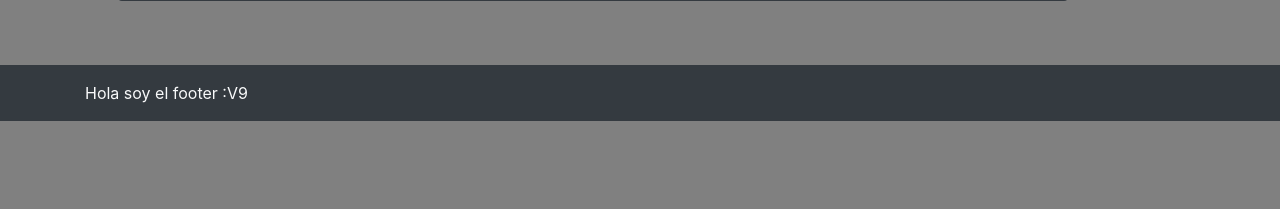
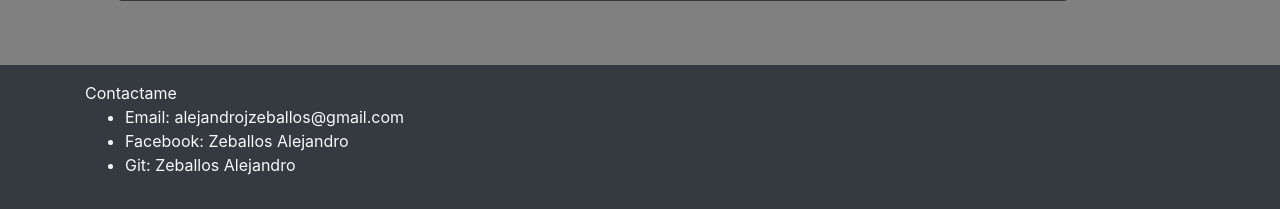
Before and after one commit to alejandrozeb/EvitandoCovidxesWebPage, a CodeIgniter app: page /database/ in a window 1280 px wide. Shown: the part 2565-2774 px from the top of the page. Before the commit the page ends 2686 px from the top, so only its background shows below. Run offline with CodeIgniter, Linux system fonts and the light colour scheme; some libraries are stand-ins or nearby versions.

Commit message:
footer completado

```diff
--- a/application/views/Home.php
+++ b/application/views/Home.php
@@ -89,7 +89,18 @@ defined('BASEPATH') OR exit('No direct script access allowed');
 <!-- inicio footer -->
     <footer class="footer mt-3 py-3 bg-dark">
         <div class="container">
-            <span class="text-light">Hola soy el footer  :V9 </span>
+            <span class="text-light">Contactame </span>
+            <ul class="text-light">
+                <li>
+                   Email: alejandrojzeballos@gmail.com
+                </li>
+                <li>
+                   Facebook: Zeballos Alejandro
+                </li>
+                <li>
+                   Git: Zeballos Alejandro
+                </li>
+            </ul>
         </div>
     </footer>
 <!-- fin footer -->
```
